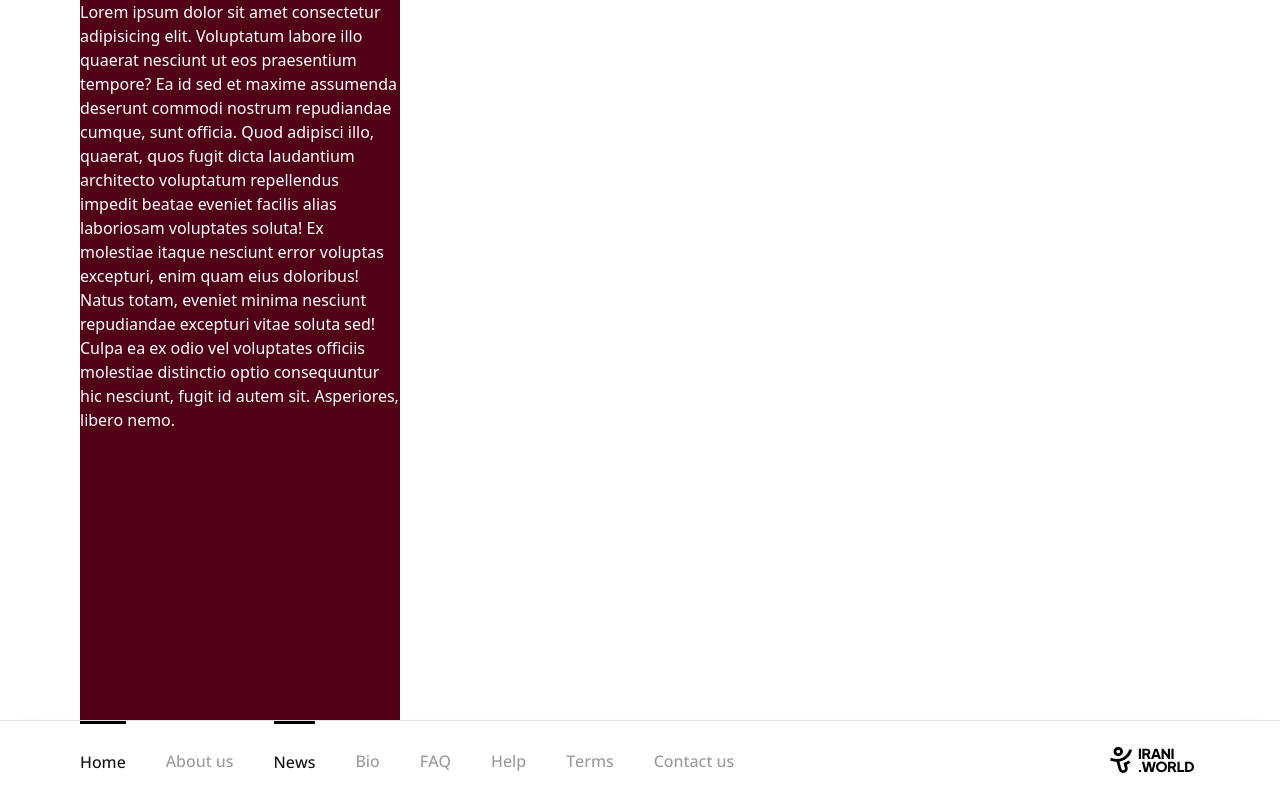
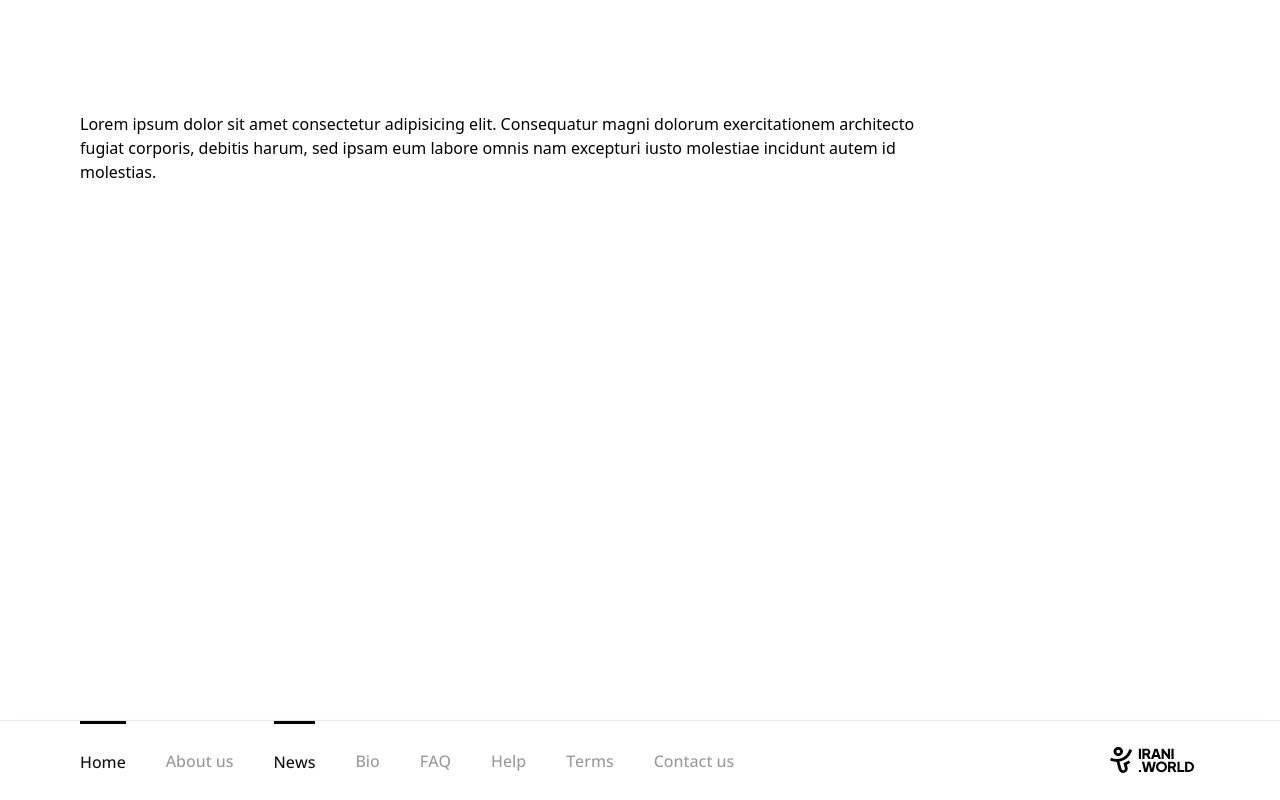
Before and after one commit to MiladDevarts/irani-world, a Next.js app: page /news in a window 1280 px wide. Built offline with nearby package versions, Linux system fonts and the light colour scheme.

Commit message:
fix: craete news/bio sidebar layout

```diff
--- a/app/news/page.tsx
+++ b/app/news/page.tsx
@@ -3,15 +3,18 @@ import React from "react";
 const page = () => {
   return (
     <main className="flex container">
-      <div className="flex order-2 w-3/4 min-h-screen">
-        <p className="text-black max-w-4xl">
-
+      <div className="w-3/4 pt-28">
+        <p className="text-black">
+          Lorem ipsum dolor sit amet consectetur adipisicing elit. Consequatur
+          magni dolorum exercitationem architecto fugiat corporis, debitis
+          harum, sed ipsam eum labore omnis nam excepturi iusto molestiae
+          incidunt autem id molestias.
         </p>
       </div>
-      <div className="flex order-1 fixed top-0 w-1/4 bg-red min-h-screen text-white">
-       Lorem ipsum dolor sit amet consectetur adipisicing elit. Voluptatum labore illo quaerat nesciunt ut eos praesentium tempore? Ea id sed et maxime assumenda deserunt commodi nostrum repudiandae cumque, sunt officia.
-       Quod adipisci illo, quaerat, quos fugit dicta laudantium architecto voluptatum repellendus impedit beatae eveniet facilis alias laboriosam voluptates soluta! Ex molestiae itaque nesciunt error voluptas excepturi, enim quam eius doloribus!
-       Natus totam, eveniet minima nesciunt repudiandae excepturi vitae soluta sed! Culpa ea ex odio vel voluptates officiis molestiae distinctio optio consequuntur hic nesciunt, fugit id autem sit. Asperiores, libero nemo.
+      <div className="relative w-1/4 h-screen">
+        <div className="fixed w-full h-full">
+          <p className="text-white"></p>
+        </div>
       </div>
     </main>
   );
```
Also changed, not shown: components/Layout/Loading.tsx (deleted).
